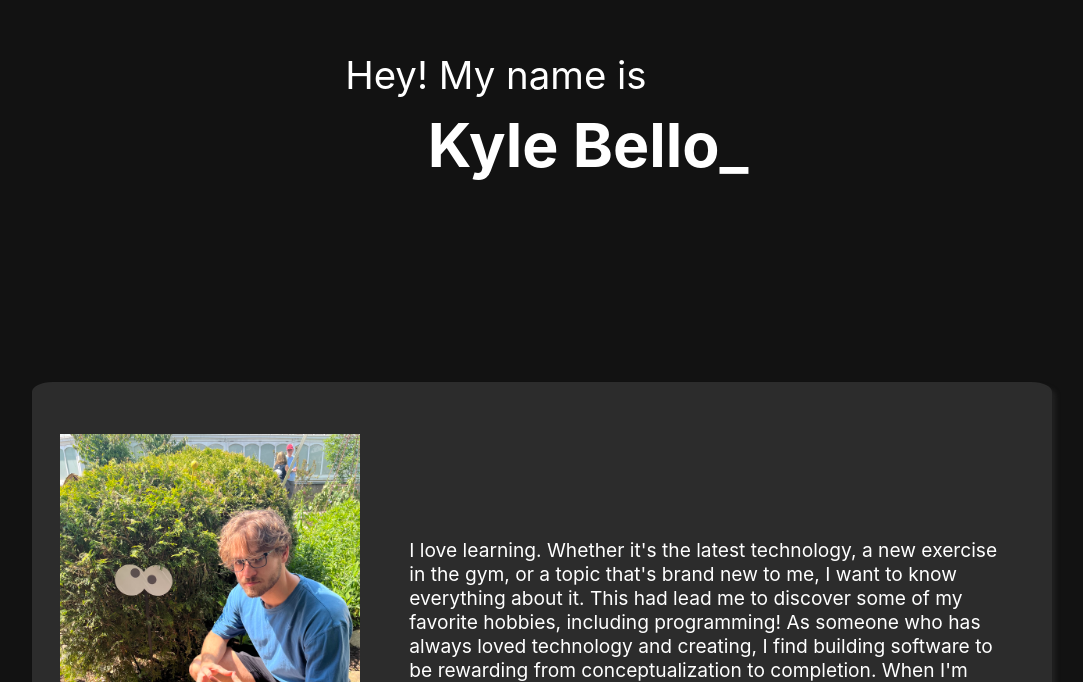
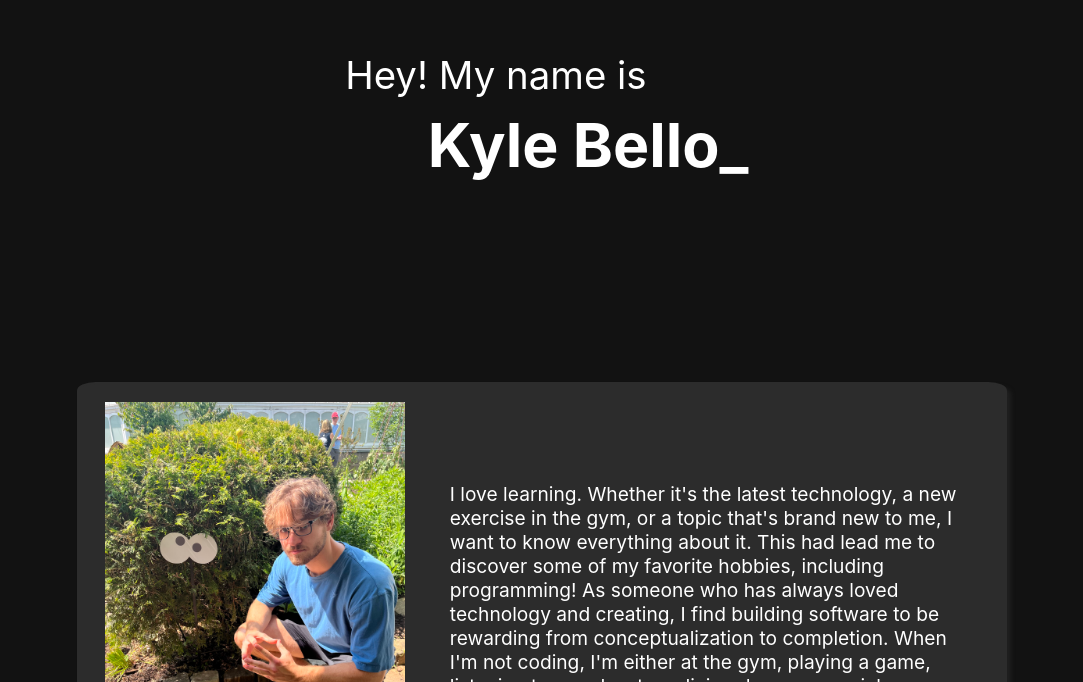
Before and after one commit to HeyKile/HeyKile.github.io, a React (Create React App) app in the folder portfolio-website/: page / in a window 1280 px wide. Shown: the part 118-800 px from the top of the page, without its empty margins (98-1181 px from the left). Built offline with nearby package versions, Linux system fonts and the light colour scheme; the HTML template or start-up script is replaced by a standard one.

Commit message:
just kidding, there was another weird project card sizing thing also some changes to AboutMe styling

```diff
--- a/portfolio-website/src/components/AboutMe.css
+++ b/portfolio-website/src/components/AboutMe.css
@@ -46,7 +46,6 @@
   display: flex;
   align-items: center;
   justify-content: center;
-  font-size: clamp(1rem, 1.5vw, 1.5rem);
   margin-top: 5vh;
   margin-bottom: 10vh;
   transition: opacity 1s ease-in-out 0.75s, visibility 1s ease-in-out;
@@ -55,19 +54,18 @@
   border-radius: 2%;
   box-shadow: 4px 4px 4px #202020;
   width: 80vw;
-  max-width: 990px;
+  max-width: 900px;
   padding-left: 2%;
 }
 
 .about-me-photo {
-  /* width: 30%; */
-  padding: 5% 0;
+  padding: 2% 0;
   max-width: 300px;
 }
 
 .about-me-description {
-  /* max-width: 50%; */
   padding: 0 5%;
+  font-size: clamp(1.1rem, 1.5vw, 1.5rem);
 }
 
 @media (max-width: 768px) {
--- a/portfolio-website/src/components/PersonalProjects.css
+++ b/portfolio-website/src/components/PersonalProjects.css
@@ -143,3 +143,9 @@
     width: 30vw;
   }
 }
+
+@media (min-width: 1200px) {
+  .project-card {
+    width: 25vw;
+  }
+}
--- a/portfolio-website/src/components/PersonalProjects.js
+++ b/portfolio-website/src/components/PersonalProjects.js
@@ -1,6 +1,5 @@
 import React, { useState, useEffect } from 'react';
 import './PersonalProjects.css';
-import DetailPane from './DetailPane';
 import { isMobile } from '../utils/utils';
 
 function PersonalProjects({ projects, setCurProject }) {
```
